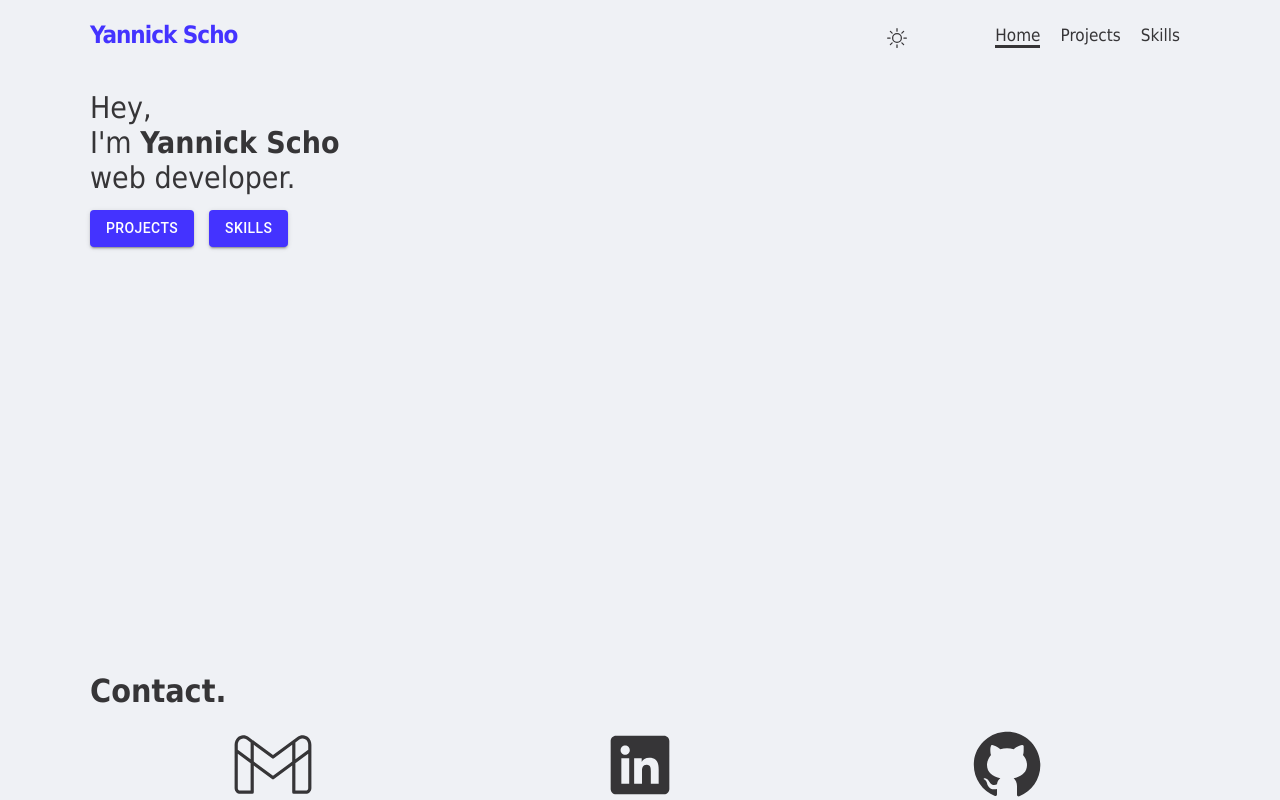
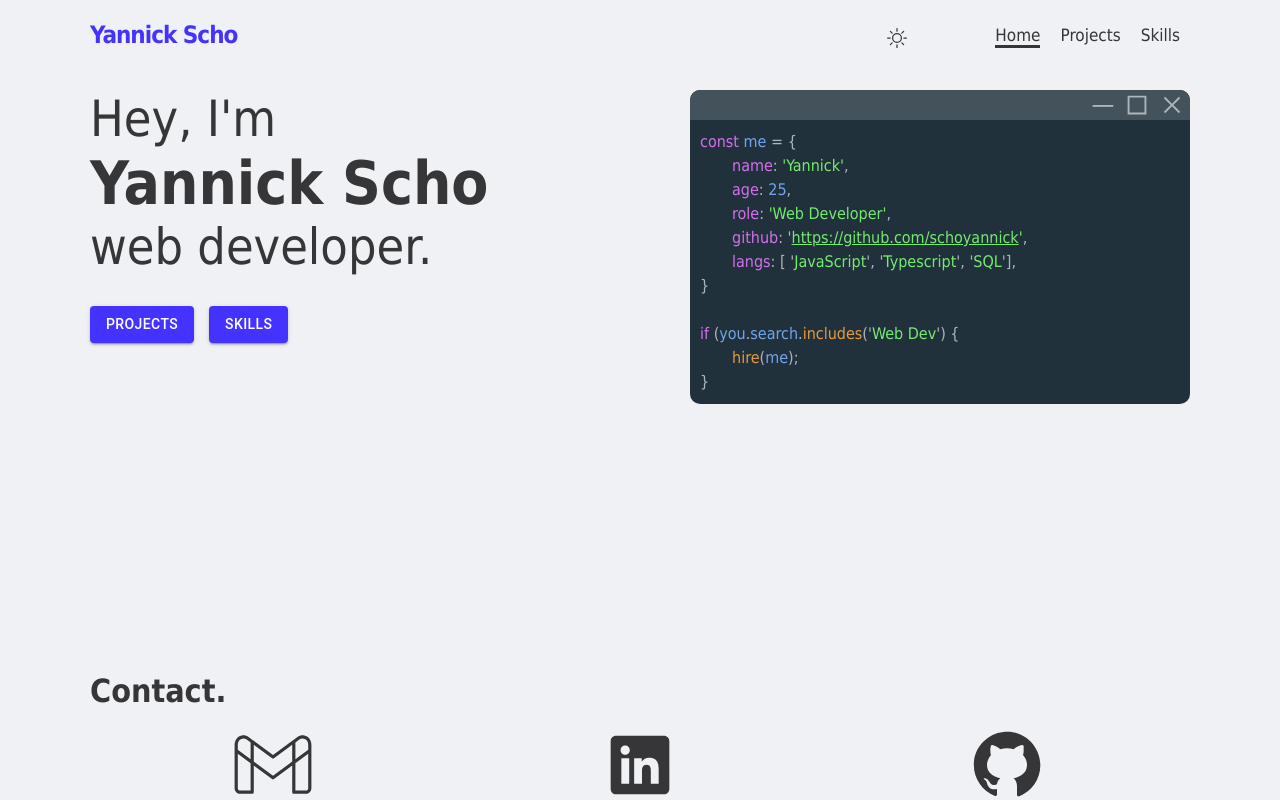
Before and after one commit to schoyannick/portfolio, a Next.js app: page / in a window 1280 px wide. Shown: the top 800 px of the page. Built offline with nearby package versions, Linux system fonts and the light colour scheme.

Commit message:
:sparkles: Add terminal view

```diff
--- a/src/components/home/Home.tsx
+++ b/src/components/home/Home.tsx
@@ -1,12 +1,13 @@
 import React from 'react';
-import { Button, createTheme, ThemeProvider } from '@material-ui/core';
-import Link from 'next/link';
+import { createTheme, ThemeProvider } from '@material-ui/core';
 
 import { useSelector } from 'react-redux';
-import { StyledHome, StyledHomeHeader, StyledHomeName, StyledHomeText } from './StyledHome';
 import { getColorTheme } from '../../redux/app/selectors';
 import { ColorTheme } from '../../redux/app/actions';
 import { darkTheme, lightTheme } from '../../utils/globalStyles';
+import HomeAbout from './home-about/HomeAbout';
+import { StyledHomeWrapper } from './StyledHome';
+import HomeTerminal from './home-terminal/HomeTerminal';
 
 const Home: React.FC = () => {
     const colorTheme = useSelector(getColorTheme);
@@ -21,45 +22,10 @@ const Home: React.FC = () => {
 
     return (
         <ThemeProvider theme={theme}>
-            <StyledHome>
-                <StyledHomeHeader>
-                    <StyledHomeText>Hey,</StyledHomeText>
-                    <br/>
-                    <StyledHomeText>I&apos;m <StyledHomeName>Yannick Scho</StyledHomeName></StyledHomeText>
-                    <br/>
-                    <StyledHomeText>web developer.</StyledHomeText>
-                </StyledHomeHeader>
-
-                <Link
-                    href="/projects"
-                    passHref
-                    shallow
-                >
-                    <Button
-                        variant="contained"
-                        color="primary"
-                        style={{
-                            marginRight: '15px',
-                        }}
-                    >
-                        Projects
-                    </Button>
-                </Link>
-
-                <Link
-                    href="/skills"
-                    passHref
-                    shallow
-                >
-                    <Button
-                        variant="contained"
-                        color="primary"
-                    >
-                        Skills
-                    </Button>
-                </Link>
-
-            </StyledHome>
+            <StyledHomeWrapper>
+                <HomeAbout/>
+                <HomeTerminal/>
+            </StyledHomeWrapper>
         </ThemeProvider>
     );
 };
--- a/src/components/home/StyledHome.ts
+++ b/src/components/home/StyledHome.ts
@@ -1,19 +1,14 @@
 import styled from 'styled-components';
 
-export const StyledHome = styled.div`
+export const StyledHomeWrapper = styled.div`
+    display: flex;
     width: 100%;
+
+    @media only screen and (max-width: 680px) {
+        display: flex;
+        align-items: center;
+        justify-content: center;
+        flex-direction: column-reverse;
+        margin-bottom: 50px;
+    }
 `;
-
-export const StyledHomeHeader = styled.div`
-    margin-bottom: 15px;
-    font-weight: 500;
-`;
-
-export const StyledHomeText = styled.span`
-    font-size: 30px;
-`;
-
-export const StyledHomeName = styled.span`
-    font-size: 30px;
-    font-weight: bold;
-`;
--- /dev/null
+++ b/src/components/home/home-about/HomeAbout.tsx
@@ -0,0 +1,51 @@
+import React from 'react';
+import { Button } from '@material-ui/core';
+import Link from 'next/link';
+
+import { StyledHome, StyledHomeHeader, StyledHomeName, StyledHomeText } from './StyledHomeAbout';
+
+const HomeAbout: React.FC = () => (
+    <StyledHome>
+        <StyledHomeHeader>
+            <StyledHomeText>Hey, I&apos;m </StyledHomeText>
+            <br/>
+            <StyledHomeText><StyledHomeName>Yannick Scho</StyledHomeName></StyledHomeText>
+            <br/>
+            <StyledHomeText>web developer.</StyledHomeText>
+        </StyledHomeHeader>
+
+        <div>
+            <Link
+                href="/projects"
+                passHref
+                shallow
+            >
+                <Button
+                    variant="contained"
+                    color="primary"
+                    style={{
+                        marginRight: '15px',
+                    }}
+                >
+                Projects
+                </Button>
+            </Link>
+
+            <Link
+                href="/skills"
+                passHref
+                shallow
+            >
+                <Button
+                    variant="contained"
+                    color="primary"
+                >
+                Skills
+                </Button>
+            </Link>
+        </div>
+
+    </StyledHome>
+);
+
+export default HomeAbout;
--- /dev/null
+++ b/src/components/home/home-about/StyledHomeAbout.ts
@@ -0,0 +1,33 @@
+import styled from 'styled-components';
+
+export const StyledHome = styled.div`
+    width: 100%;
+
+    @media only screen and (max-width: 680px) {
+        width: unset;
+        margin-top: 20px;
+    }
+`;
+
+export const StyledHomeHeader = styled.div`
+    margin-bottom: 30px;
+    font-weight: 500;
+`;
+
+export const StyledHomeText = styled.span`
+    font-size: 50px;
+
+    @media only screen and (max-width: 680px) {
+        font-size: 35px;
+    }
+`;
+
+export const StyledHomeName = styled.span`
+    font-size: 60px;
+    font-weight: bold;
+
+
+    @media only screen and (max-width: 680px) {
+        font-size: 45px;
+    }
+`;
--- /dev/null
+++ b/src/components/home/home-terminal/HomeTerminal.tsx
@@ -0,0 +1,85 @@
+import React from 'react';
+import { VscChromeMinimize, VscChromeMaximize, VscClose } from 'react-icons/vsc';
+
+import { StyledCodeBlue, StyledCodeGreen, StyledCodeGreenATag, StyledCodeOrange, StyledCodePurple, StyledHiddenMedia, StyledHomeTerminalBody, StyledHomeTerminalHeader, StyledHomeTerminalHeaderIconWrapper, StyledHomeTerminalWrapper, StyledTab } from './StyledHomeTerminal';
+
+const HomeTerminal: React.FC = () => (
+    <StyledHomeTerminalWrapper>
+        <StyledHomeTerminalHeader>
+            <StyledHomeTerminalHeaderIconWrapper>
+                <VscChromeMinimize
+                    size={30}
+                    style={{
+                        marginRight: '5px',
+                    }}
+                />
+                <VscChromeMaximize
+                    size={30}
+                    style={{
+                        marginRight: '5px',
+                    }}
+                />
+                <VscClose
+                    size={30}
+                    style={{
+                        marginRight: '3px',
+                    }}
+                />
+            </StyledHomeTerminalHeaderIconWrapper>
+        </StyledHomeTerminalHeader>
+
+        <StyledHomeTerminalBody>
+            <div>
+                <StyledCodePurple>const</StyledCodePurple>&nbsp;
+                <StyledCodeBlue>me</StyledCodeBlue>
+                &nbsp;= &#123;
+            </div>
+
+            <StyledTab>
+                <StyledCodePurple>name</StyledCodePurple>:&nbsp;
+                <StyledCodeGreen>&apos;Yannick&apos;</StyledCodeGreen>,
+            </StyledTab>
+
+            <StyledTab>
+                <StyledCodePurple>age</StyledCodePurple>:&nbsp;
+                <StyledCodeBlue>25</StyledCodeBlue>,
+            </StyledTab>
+
+            <StyledTab>
+                <StyledCodePurple>role</StyledCodePurple>:&nbsp;
+                <StyledCodeGreen>&apos;Web Developer&apos;</StyledCodeGreen>,
+            </StyledTab>
+
+            <StyledHiddenMedia>
+                <StyledTab>
+                    <StyledCodePurple>github</StyledCodePurple>:&nbsp;
+                    <StyledCodeGreen>&apos;
+                        <StyledCodeGreenATag
+                            target="_blank"
+                            href="https://github.com/schoyannick"
+                            rel="noreferrer">
+                            https://github.com/schoyannick
+                        </StyledCodeGreenATag>&apos;
+                    </StyledCodeGreen>,
+                </StyledTab>
+            </StyledHiddenMedia>
+
+            <StyledTab><StyledCodePurple>langs</StyledCodePurple>: [
+                &apos;<StyledCodeGreen>JavaScript</StyledCodeGreen>&apos;,
+                &apos;<StyledCodeGreen>Typescript</StyledCodeGreen>&apos;,
+                &apos;<StyledCodeGreen>SQL</StyledCodeGreen>&apos;],
+            </StyledTab>
+            &#125;
+            <div>&nbsp;</div>
+
+            <div><StyledCodePurple>if</StyledCodePurple> (<StyledCodeBlue>you</StyledCodeBlue>.<StyledCodeBlue>search</StyledCodeBlue>.<StyledCodeOrange>includes</StyledCodeOrange>(&apos;<StyledCodeGreen>Web Dev</StyledCodeGreen>&apos;)  &#123;</div>
+            <StyledTab>
+                <StyledCodeOrange>hire</StyledCodeOrange>(<StyledCodeBlue>me</StyledCodeBlue>);
+            </StyledTab>
+            &#125;
+
+        </StyledHomeTerminalBody>
+    </StyledHomeTerminalWrapper>
+);
+
+export default HomeTerminal;
--- /dev/null
+++ b/src/components/home/home-terminal/StyledHomeTerminal.ts
@@ -0,0 +1,64 @@
+import styled from 'styled-components';
+
+export const StyledHomeTerminalWrapper = styled.div`
+    width: 100%;
+    max-width: 500px;
+    background-color: #21313c;
+    border-radius: 10px;
+    color: #adb5b9;
+
+    @media only screen and (max-width: 375px) {
+       font-size: 15px;
+    }
+
+    @media only screen and (max-width: 360px) {
+       font-size: 14px;
+    }
+`;
+
+export const StyledHomeTerminalHeader = styled.div`
+    height: 30px;
+    background-color: #44525B;
+    border-top-left-radius: 10px;
+    border-top-right-radius: 10px;
+`;
+
+export const StyledHomeTerminalHeaderIconWrapper = styled.div`
+    display: flex;
+    justify-content: end;
+`;
+
+export const StyledHomeTerminalBody = styled.div`
+    margin: 10px;
+    line-height: 1.5;
+`;
+
+export const StyledCodePurple = styled.span`
+    color: #d270eb;
+`;
+
+export const StyledCodeGreen = styled.span`
+   color: #74eb70;
+`;
+
+export const StyledCodeGreenATag = styled.a`
+   color: #74eb70;
+`;
+
+export const StyledCodeBlue = styled.span`
+    color: #70a5eb;
+`;
+
+export const StyledCodeOrange = styled.span`
+    color: #e69941;
+`;
+
+export const StyledTab = styled.div`
+    margin-left: 32px;
+`;
+
+export const StyledHiddenMedia = styled.div`
+    @media only screen and (max-width: 360px) {
+        display: none;
+    }
+`;
--- a/src/components/projects-component/StyledProjectsComponent.ts
+++ b/src/components/projects-component/StyledProjectsComponent.ts
@@ -2,6 +2,10 @@ import styled from 'styled-components';
 
 export const StyledProjectsComponentWrapper = styled.div`
     width: 100%;
+
+    @media only screen and (max-width: 790px) {
+        margin-bottom: 40px;
+    }
 `;
 
 export const StyledProjectsComponentHeader = styled.h1`
```
